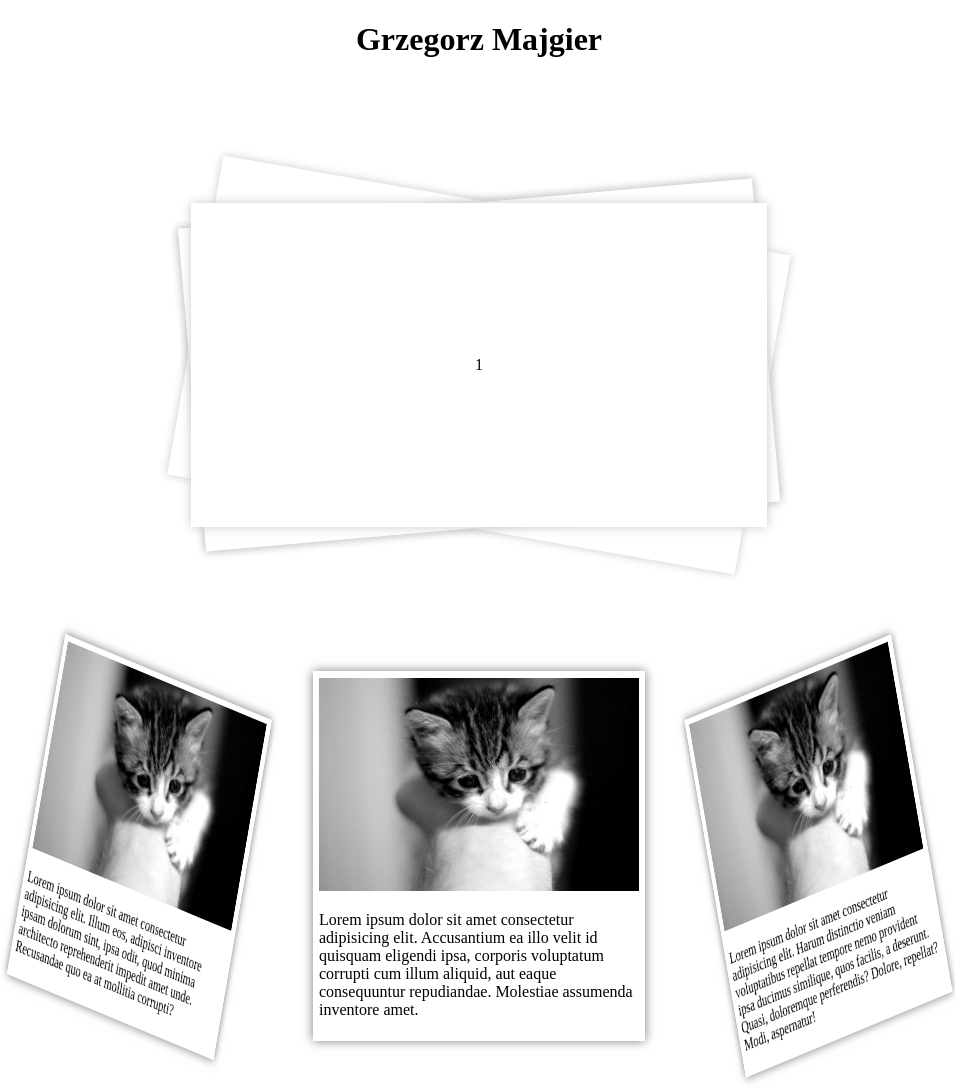
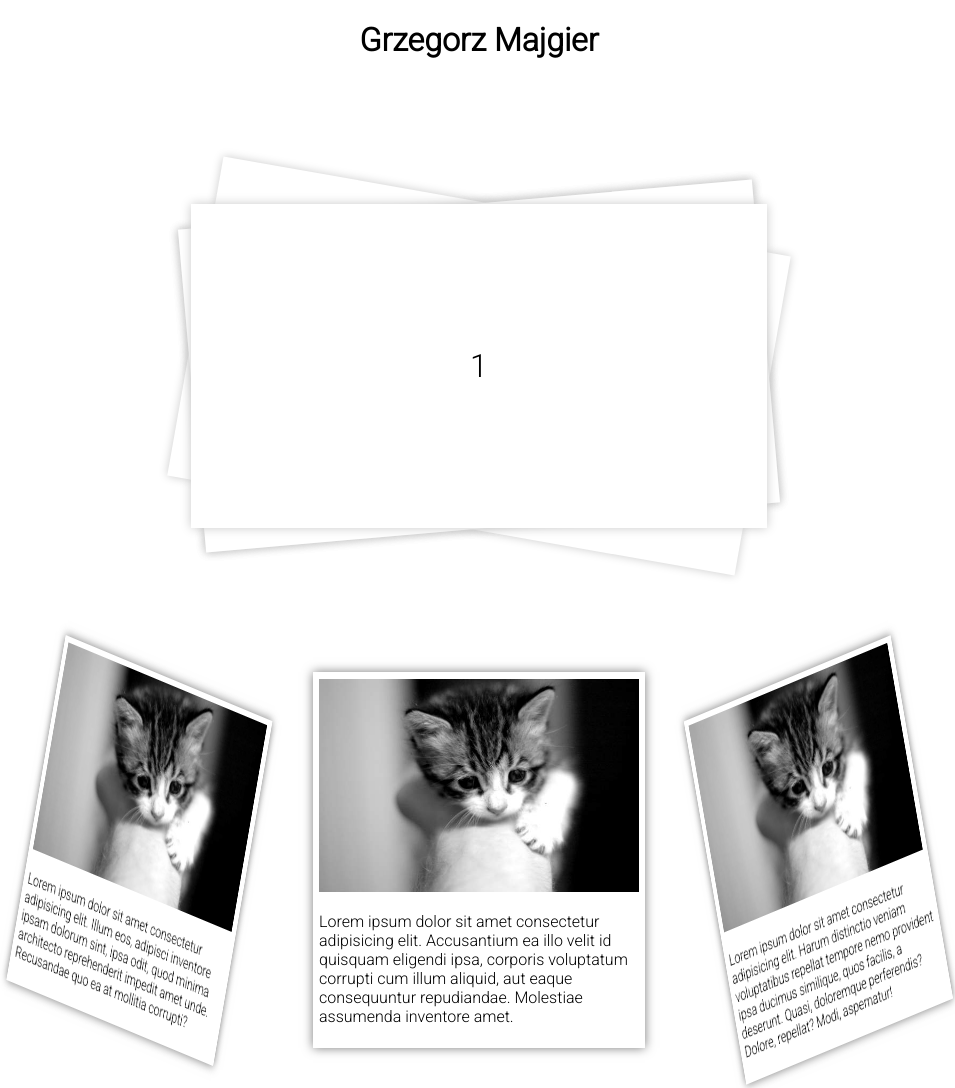
Before and after one commit to grzesta05/Frontend-and-webdesign-learning, a plain HTML site: page Projekty/Sliders/index.html in a window 1280 px wide. Shown: the top 1088 px of the page, without its empty margins (161-1116 px from the left). Drawn offline with Linux system fonts and the light colour scheme.

Commit message:
change font

```diff
--- a/Projekty/Sliders/main-style.css
+++ b/Projekty/Sliders/main-style.css
@@ -1,5 +1,13 @@
+@import url('https://fonts.googleapis.com/css2?family=Roboto:wght@300&display=swap');
 .signature--container{
     text-align: center;
     width: 100%;
     margin-bottom: 10%;
+
 }
+body{
+    font-family: 'Roboto', sans-serif;
+}
+button, .stackslider--arrow{
+    cursor: pointer;
+}
--- a/Projekty/Sliders/stack-slider.css
+++ b/Projekty/Sliders/stack-slider.css
@@ -41,6 +41,7 @@ body{
 }
 .stackslider--element--caption{
     position: absolute;
+    font-size: 2rem;
 }
 
 .stackslider--arrow>img{
```
